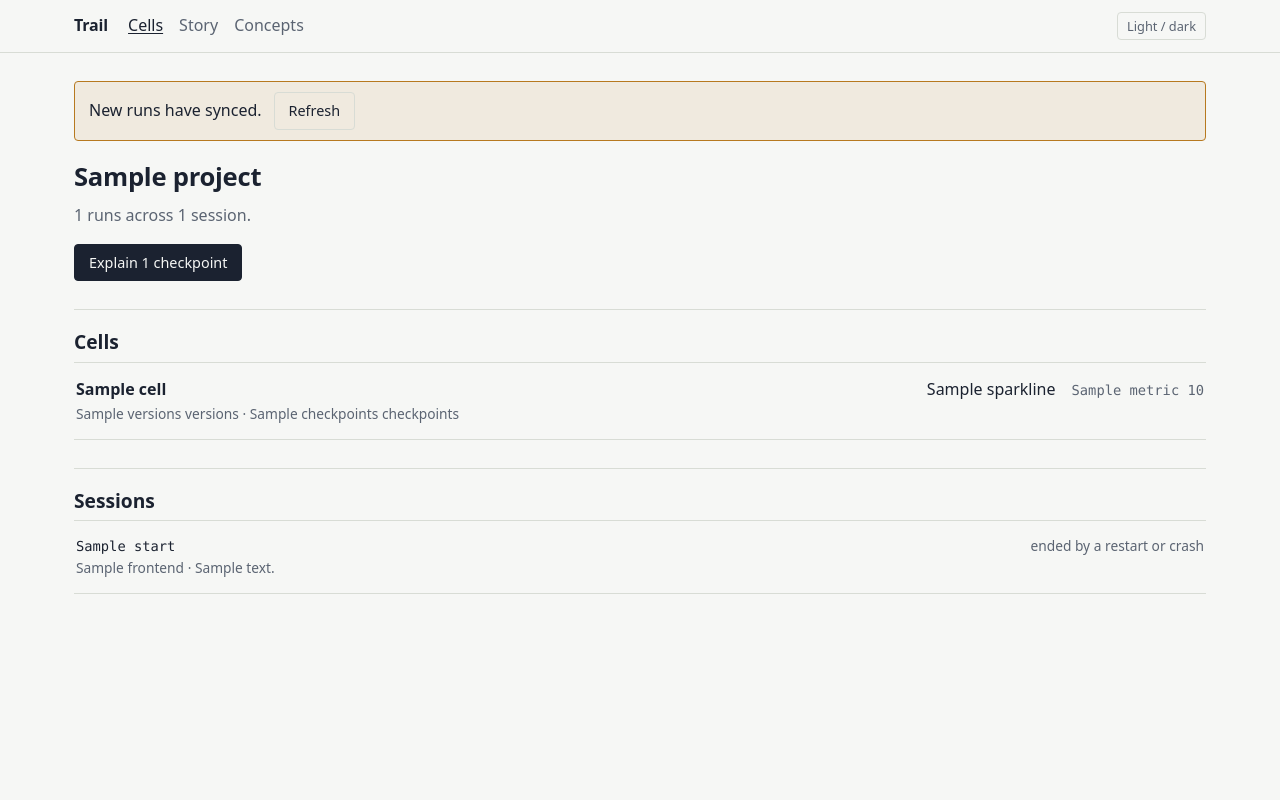
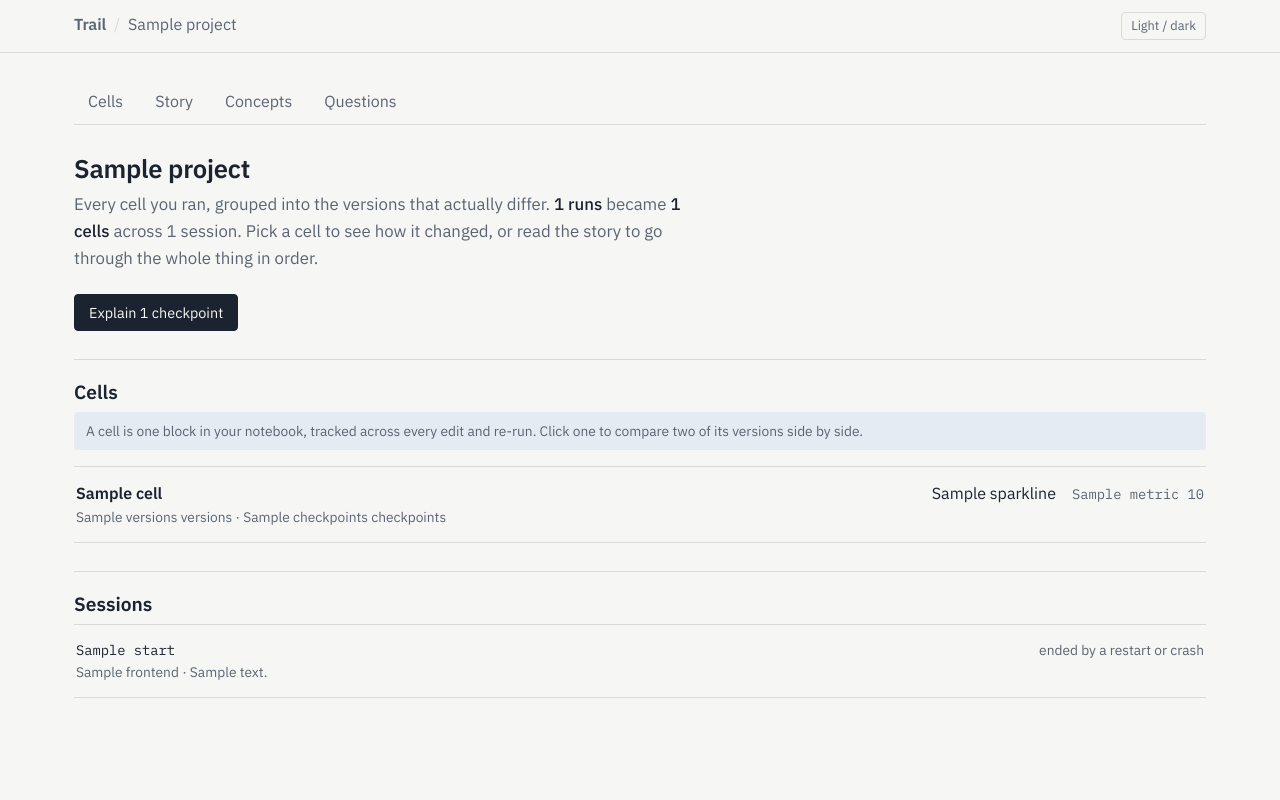
Before and after one commit to kavin-upreti/trail, a FastAPI app: template src/trail/viewer/templates/overview.html in a window 1280 px wide. Run offline with FastAPI, Linux system fonts and the light colour scheme; the template is opened without the code that fills it: most values are stand-ins (such as "Sample title", 1, 10 or a date in 2020).

Commit message:
M6 follow-up: fix the viewer's legibility and navigation
The user opened the viewer and said the font was bad, the UI was trash, and
they couldn't tell where to navigate. All fair — and none of it was visible
from a test suite that only checked content was present, never legible. Found
the rest by taking a headless screenshot and actually looking at it.

Fixed:
- Pygments shipped its LIGHT stylesheet onto a dark page, painting a white slab
  behind the code, and emitted unscoped `pre`/`td.linenos` rules that leaked
  into the page. Now only .hl-scoped token rules, with a dark theme under the
  same guards as the palette.
- Line numbers wrapped mid-number ("10" as "1" over "0").
- Code lines wrapped, so the two diff panes drifted out of step and a change sat
  beside the wrong line. Now one line per row with horizontal scroll.
- The "new runs synced" banner showed on every load: `.banner { display: flex }`
  silently overrode the [hidden] attribute.
- Markdown was never wired up despite SPEC 13.1, so Claude's prose showed raw
  backticks around every `variable`.

Navigation: breadcrumbs, a tab bar marking the current section, a lede on every
page saying what you're looking at, the A/B mechanic explained where it's used,
numbered story chapters labelled with your own checkpoint notes.

Bundled IBM Plex Sans + Mono after all (SIL OFL, latin subsets, 138 KB). SPEC
13.5 asked for it; taking the system-font fallback was the wrong call.

ADR 0006 records it, including the lesson: a route returning 200 is not evidence
that a page is usable.

Co-Authored-By: Claude Opus 5 (1M context) <noreply@anthropic.com>
Claude-Session: https://claude.ai/code/session_01VMem5jejWwFB2Jhv1dHpkX

```diff
--- a/src/trail/viewer/app.py
+++ b/src/trail/viewer/app.py
@@ -51,6 +51,27 @@ def create_app(root: Path) -> FastAPI:
 
     templates = Jinja2Templates(directory=str(HERE / "templates"))
     templates.env.filters["metric_name"] = primary_name
+
+    def _markdown(text: str, inline: bool = False) -> str:
+        """Render Claude's prose. HTML is disabled (SPEC 13.1) — this text is data.
+
+        why: the analysis is written in Markdown, so without this the page showed
+        literal backticks around every `variable` and `function()`.
+        """
+        if not text:
+            return ""
+        try:
+            from markdown_it import MarkdownIt
+
+            md = MarkdownIt("commonmark", {"html": False, "linkify": False})
+            return md.renderInline(text) if inline else md.render(text)
+        except ImportError:
+            import html as html_mod
+
+            return html_mod.escape(text)
+
+    templates.env.filters["md"] = _markdown
+    templates.env.filters["md_inline"] = lambda text: _markdown(text, inline=True)
 
     def _concept_lookup(concept_id: str):
         from trail.analysis import concepts as concepts_mod
@@ -230,6 +251,7 @@ def create_app(root: Path) -> FastAPI:
         return page(
             request,
             "overview.html",
+            section="cells",
             project=project,
             result=result,
             cells=cells,
@@ -258,6 +280,8 @@ def create_app(root: Path) -> FastAPI:
         return page(
             request,
             "cell.html",
+            section="cells",
+            wide=True,
             project=project,
             cell=cell,
             spine=spine(cell, result, paths),
@@ -297,6 +321,9 @@ def create_app(root: Path) -> FastAPI:
                     "left": left,
                     "right": right,
                     "rows": diffs.side_by_side(left.code, right.code),
+                    "unified": diffs.unified(
+                        left.code, right.code, f"v{step.start_n}", f"v{step.end_n}"
+                    ),
                     "left_out": outputs_for(left, project),
                     "right_out": outputs_for(right, project),
                     "left_metrics": version_metrics(left),
@@ -341,7 +368,7 @@ def create_app(root: Path) -> FastAPI:
             for cid, uses in sorted(used.items())
             if concepts_mod.get(cid)
         ]
-        return page(request, "concepts.html", project=project, entries=entries)
+        return page(request, "concepts.html", section="concepts", project=project, entries=entries)
 
     @app.get("/p/{project}/qa", response_class=HTMLResponse)
     def qa(request: Request, project: str) -> HTMLResponse:
@@ -350,6 +377,7 @@ def create_app(root: Path) -> FastAPI:
         return page(
             request,
             "qa.html",
+            section="qa",
             project=project,
             answers=[{"name": p.stem, "text": p.read_text(encoding="utf-8")} for p in files],
         )
--- /dev/null
+++ b/src/trail/viewer/static/css/fonts.css
@@ -0,0 +1,42 @@
+/* IBM Plex Sans + Mono, latin subset. SIL Open Font License 1.1.
+   https://github.com/IBM/plex — bundled so the viewer works with no network. */
+
+@font-face {
+  font-family: 'IBM Plex Mono';
+  font-style: normal;
+  font-weight: 400;
+  font-display: swap;
+  src: url('/static/fonts/ibm-plex-mono-400.woff2') format('woff2');
+}
+
+@font-face {
+  font-family: 'IBM Plex Mono';
+  font-style: normal;
+  font-weight: 600;
+  font-display: swap;
+  src: url('/static/fonts/ibm-plex-mono-600.woff2') format('woff2');
+}
+
+@font-face {
+  font-family: 'IBM Plex Sans';
+  font-style: normal;
+  font-weight: 400;
+  font-display: swap;
+  src: url('/static/fonts/ibm-plex-sans-400.woff2') format('woff2');
+}
+
+@font-face {
+  font-family: 'IBM Plex Sans';
+  font-style: normal;
+  font-weight: 500;
+  font-display: swap;
+  src: url('/static/fonts/ibm-plex-sans-500.woff2') format('woff2');
+}
+
+@font-face {
+  font-family: 'IBM Plex Sans';
+  font-style: normal;
+  font-weight: 600;
+  font-display: swap;
+  src: url('/static/fonts/ibm-plex-sans-600.woff2') format('woff2');
+}
--- a/src/trail/viewer/static/css/trail.css
+++ b/src/trail/viewer/static/css/trail.css
@@ -19,11 +19,9 @@
   --checkpoint-wash: rgba(183, 121, 31, 0.10);
   --signal-wash: rgba(36, 87, 197, 0.08);
 
-  /* SPEC 13.5 asks for IBM Plex with a system fallback. We ship the fallback:
-     it is already on the machine, keeps the viewer fully offline, and adds no
-     binaries to the repo. */
-  --sans: ui-sans-serif, system-ui, -apple-system, "Segoe UI", Roboto, "Helvetica Neue", Arial, sans-serif;
-  --mono: ui-monospace, "SF Mono", SFMono-Regular, Menlo, Consolas, "Liberation Mono", monospace;
+  /* IBM Plex, bundled as woff2 (SIL OFL) so the viewer needs no network. */
+  --sans: "IBM Plex Sans", ui-sans-serif, system-ui, -apple-system, "Segoe UI", Roboto, sans-serif;
+  --mono: "IBM Plex Mono", ui-monospace, "SF Mono", SFMono-Regular, Menlo, Consolas, monospace;
 
   --spine-width: 280px;
   --reading: 720px;
@@ -121,12 +119,46 @@ code, pre, .mono { font-family: var(--mono); font-size: 13.5px; line-height: 1.5
 }
 .wordmark:hover { text-decoration: none; }
 
-.masthead nav { display: flex; gap: 16px; flex: 1; }
-.masthead nav a { color: var(--graphite); text-decoration: none; }
-.masthead nav a:hover,
-.masthead nav a[aria-current="page"] { color: var(--ink); text-decoration: underline; }
+.crumbs { display: flex; align-items: baseline; gap: 8px; flex: 1; min-width: 0; }
+.crumbs a { color: var(--graphite); text-decoration: none; white-space: nowrap; }
+.crumbs a:hover { color: var(--ink); text-decoration: underline; }
+.crumbs .sep { color: var(--rule); }
+.crumbs .here { color: var(--ink); font-weight: 500; overflow: hidden; text-overflow: ellipsis; }
+
+.tabs { display: flex; gap: 4px; border-bottom: 1px solid var(--rule); margin: 0 0 28px; }
+.tabs a {
+  color: var(--graphite);
+  text-decoration: none;
+  padding: 8px 14px;
+  border-bottom: 2px solid transparent;
+  margin-bottom: -1px;
+}
+.tabs a:hover { color: var(--ink); }
+.tabs a[aria-current="page"] { color: var(--ink); border-bottom-color: var(--checkpoint); font-weight: 500; }
+
+.lede { font-size: 1.05rem; color: var(--graphite); max-width: 62ch; margin: -4px 0 22px; }
+.lede strong { color: var(--ink); font-weight: 500; }
+
+.hint {
+  font-size: 0.86rem;
+  color: var(--graphite);
+  background: var(--signal-wash);
+  border-radius: 4px;
+  padding: 8px 12px;
+  margin: 0 0 16px;
+}
+kbd {
+  font-family: var(--mono);
+  font-size: 0.82em;
+  border: 1px solid var(--rule);
+  border-bottom-width: 2px;
+  border-radius: 3px;
+  padding: 0 4px;
+  background: var(--raised);
+}
 
 .shell { max-width: var(--shell); margin: 0 auto; padding: 28px 24px 96px; }
+.shell.is-wide { max-width: 1640px; }
 .reading { max-width: var(--reading); }
 
 .muted { color: var(--graphite); }
@@ -329,19 +421,31 @@ summary:hover { color: var(--ink); }
 
 /* ---------- story ---------- */
 
-.story { display: grid; grid-template-columns: 130px minmax(0, 1fr); gap: 32px; }
+.story { display: grid; grid-template-columns: 200px minmax(0, 1fr); gap: 40px; }
 .rail { position: sticky; top: 76px; align-self: start; font-size: 0.82rem; }
 .rail ol { list-style: none; margin: 0; padding: 0; }
-.rail li { padding: 3px 0; }
+.rail li { padding: 5px 0; line-height: 1.4; }
 .rail a { color: var(--graphite); text-decoration: none; display: block; }
 .rail a:hover { color: var(--ink); }
 .rail a.is-current { color: var(--ink); font-weight: 600; }
 
 .chapter { border-top: 1px solid var(--rule); padding-top: 28px; margin-top: 44px; scroll-margin-top: 84px; }
 .chapter:first-of-type { border-top: 0; margin-top: 0; }
-.chapter-note { color: var(--checkpoint); font-size: 1.05rem; margin-bottom: 6px; }
+.chapter-note { color: var(--checkpoint); font-size: 1.1rem; margin-bottom: 6px; font-weight: 500; }
+.chapter-index {
+  font-family: var(--mono);
+  font-size: 0.76rem;
+  color: var(--graphite);
+  border: 1px solid var(--rule);
+  border-radius: 999px;
+  padding: 1px 9px;
+}
 .chapter-body { max-width: var(--reading); }
 .chapter-wide { max-width: 1080px; }
+
+/* why: a class that sets `display` overrides the [hidden] attribute, so the
+   "new runs synced" banner showed on every page load. */
+[hidden] { display: none !important; }
 
 .banner {
   border: 1px solid var(--checkpoint);
--- a/src/trail/viewer/static/js/trail.js
+++ b/src/trail/viewer/static/js/trail.js
@@ -138,6 +138,27 @@
     });
   });
 
+  // -- side-by-side / one-column diff ------------------------------------
+  document.querySelectorAll("[data-diff-view]").forEach(function (button) {
+    button.addEventListener("click", function () {
+      var wanted = button.getAttribute("data-diff-view");
+      document.querySelectorAll("[data-diff-view]").forEach(function (other) {
+        other.setAttribute("aria-pressed", String(other === button));
+      });
+      document.querySelectorAll("[data-diff-pane]").forEach(function (pane) {
+        pane.hidden = pane.getAttribute("data-diff-pane") !== wanted;
+      });
+      try { localStorage.setItem("trail-diff-view", wanted); } catch (e) {}
+    });
+  });
+  try {
+    var savedView = localStorage.getItem("trail-diff-view");
+    if (savedView) {
+      var target = document.querySelector('[data-diff-view="' + savedView + '"]');
+      if (target) target.click();
+    }
+  } catch (e) {}
+
   // -- story mode keyboard ----------------------------------------------
   var chapters = Array.prototype.slice.call(document.querySelectorAll(".chapter"));
   if (chapters.length) {
--- a/src/trail/viewer/templates/_macros.html
+++ b/src/trail/viewer/templates/_macros.html
@@ -65,34 +65,34 @@
     · {{ analysis.effect.direction }} · {{ analysis.effect.confidence }} confidence
   </p>
   {% if analysis.effect.noise_note %}<p class="muted small">{{ analysis.effect.noise_note }}</p>{% endif %}
-  <p>{{ analysis.summary }}</p>
+  <div>{{ analysis.summary | md | safe }}</div>
 
   {% if analysis.changes %}
     <h3>What changed</h3>
     <ul>{% for change in analysis.changes %}
-      <li><strong>{{ change.what }}</strong>{% if change.detail %} — {{ change.detail }}{% endif %}</li>
+      <li><strong>{{ change.what | md_inline | safe }}</strong>{% if change.detail %} — {{ change.detail | md_inline | safe }}{% endif %}</li>
     {% endfor %}</ul>
   {% endif %}
 
   {% if analysis.why %}
     <h3>Why it helps</h3>
-    {% for para in analysis.why.split("\n\n") %}<p>{{ para }}</p>{% endfor %}
+    {{ analysis.why | md | safe }}
   {% endif %}
 
   {% if analysis.context_warnings %}
     <div class="caution">
       <strong>Careful</strong> — other things changed at the same time:
-      <ul>{% for warning in analysis.context_warnings %}<li>{{ warning }}</li>{% endfor %}</ul>
+      <ul>{% for warning in analysis.context_warnings %}<li>{{ warning | md_inline | safe }}</li>{% endfor %}</ul>
     </div>
   {% endif %}
 
   {% if analysis.tradeoffs %}
     <h3>Tradeoffs</h3>
-    <ul>{% for item in analysis.tradeoffs %}<li>{{ item }}</li>{% endfor %}</ul>
+    <ul>{% for item in analysis.tradeoffs %}<li>{{ item | md_inline | safe }}</li>{% endfor %}</ul>
   {% endif %}
 
   {% if analysis.plot_observations %}
-    <h3>What the plots show</h3><p>{{ analysis.plot_observations }}</p>
+    <h3>What the plots show</h3>{{ analysis.plot_observations | md | safe }}
   {% endif %}
 
   {% if analysis.concepts or analysis.other_concepts %}
@@ -117,13 +117,13 @@
 
   {% if analysis.try_next %}
     <h3>Try next</h3>
-    <ul>{% for item in analysis.try_next %}<li>{{ item }}</li>{% endfor %}</ul>
+    <ul>{% for item in analysis.try_next %}<li>{{ item | md_inline | safe }}</li>{% endfor %}</ul>
   {% endif %}
 
   {% if analysis.self_check %}
     <h3>Check yourself</h3>
     {% for item in analysis.self_check %}
-      <details><summary>{{ item.question }}</summary><p>{{ item.answer }}</p></details>
+      <details><summary>{{ item.question | md_inline | safe }}</summary>{{ item.answer | md | safe }}</details>
     {% endfor %}
   {% endif %}
 </div>
--- a/src/trail/viewer/templates/base.html
+++ b/src/trail/viewer/templates/base.html
@@ -4,28 +4,43 @@
 <meta charset="utf-8">
 <meta name="viewport" content="width=device-width, initial-scale=1">
 <title>{% block title %}Trail{% endblock %}</title>
+<link rel="stylesheet" href="/static/css/fonts.css">
 <link rel="stylesheet" href="/static/css/trail.css">
 <style>{{ pygments_css }}</style>
 </head>
 <body>
 <header class="masthead">
   <div class="masthead-inner">
-    <a class="wordmark" href="/">Trail</a>
-    <nav>
-      {% block nav %}{% endblock %}
-    </nav>
+    <div class="crumbs">
+      <a class="wordmark" href="/">Trail</a>
+      {% if project %}
+        <span class="sep">/</span>
+        <a href="/p/{{ project }}">{{ project }}</a>
+      {% endif %}
+      {% block crumb %}{% endblock %}
+    </div>
     <button class="theme-toggle" data-theme-toggle type="button">Light / dark</button>
   </div>
 </header>
 
-<main class="shell">
+<main class="shell {{ "is-wide" if wide }}">
+  {% if project %}
+  <nav class="tabs" aria-label="Sections of this project">
+    <a href="/p/{{ project }}" {% if section == "cells" %}aria-current="page"{% endif %}>Cells</a>
+    <a href="/p/{{ project }}/story" {% if section == "story" %}aria-current="page"{% endif %}>Story</a>
+    <a href="/p/{{ project }}/concepts" {% if section == "concepts" %}aria-current="page"{% endif %}>Concepts</a>
+    <a href="/p/{{ project }}/qa" {% if section == "qa" %}aria-current="page"{% endif %}>Questions</a>
+  </nav>
+  {% endif %}
+
   {% if stamp is defined and project %}
   <div class="banner" data-refresh-banner hidden>
-    <span>New runs have synced.</span>
-    <button class="button is-quiet" type="button" onclick="window.location.reload()">Refresh</button>
+    <span>New runs have synced from your notebook.</span>
+    <button class="button is-quiet" type="button" onclick="window.location.reload()">Reload</button>
   </div>
   <span hidden data-stamp-url="/api/p/{{ project }}/stamp" data-stamp="{{ stamp }}"></span>
   {% endif %}
+
   {% block content %}{% endblock %}
 </main>
 
--- a/src/trail/viewer/templates/overview.html
+++ b/src/trail/viewer/templates/overview.html
@@ -1,15 +1,14 @@
 {% extends "base.html" %}
 {% import "_macros.html" as m %}
 {% block title %}{{ project }} — Trail{% endblock %}
-{% block nav %}
-  <a href="/p/{{ project }}" aria-current="page">Cells</a>
-  <a href="/p/{{ project }}/story">Story</a>
-  <a href="/p/{{ project }}/concepts">Concepts</a>
-{% endblock %}
 {% block content %}
 <h1>{{ project }}</h1>
-<p class="muted">
-  {{ result.runs | length }} runs across {{ sessions | length }} session{{ "" if sessions|length == 1 else "s" }}.
+<p class="lede">
+  Every cell you ran, grouped into the versions that actually differ.
+  <strong>{{ result.runs | length }} runs</strong> became
+  <strong>{{ cells | rejectattr("hidden") | list | length }} cells</strong>
+  across {{ sessions | length }} session{{ "" if sessions|length == 1 else "s" }}.
+  Pick a cell to see how it changed, or read the story to go through the whole thing in order.
 </p>
 
 {% set unexplained = [] %}
@@ -31,6 +30,8 @@
 
 <div class="panel">
   <div class="panel-head"><h2>Cells</h2></div>
+  <p class="hint">A cell is one block in your notebook, tracked across every edit and re-run.
+     Click one to compare two of its versions side by side.</p>
   <div class="rows">
     {% for cell in cells if not cell.hidden %}
     <a class="row" href="/p/{{ project }}/cell/{{ cell.key }}">
--- a/src/trail/viewer/templates/qa.html
+++ b/src/trail/viewer/templates/qa.html
@@ -1,10 +1,5 @@
 {% extends "base.html" %}
 {% block title %}Questions — {{ project }} — Trail{% endblock %}
-{% block nav %}
-  <a href="/p/{{ project }}">Cells</a>
-  <a href="/p/{{ project }}/story">Story</a>
-  <a href="/p/{{ project }}/concepts">Concepts</a>
-{% endblock %}
 {% block content %}
 <h1>Questions you've asked</h1>
 {% if answers %}
```
Also changed, not shown: other parts of src/trail/viewer/static/css/trail.css (+82 -10 lines), docs/decisions/0006-viewer-ui-fixes.md (added, +45 -0 lines), src/trail/viewer/diffs.py (+35 -1 lines), src/trail/viewer/templates/cell.html (+21 -19 lines), src/trail/viewer/templates/concepts.html (+0 -7 lines), src/trail/viewer/templates/story.html (+23 -20 lines), README.md, src/trail/viewer/static/fonts/ibm-plex-mono-400.woff2 (added), src/trail/viewer/static/fonts/ibm-plex-mono-600.woff2 (added), src/trail/viewer/static/fonts/ibm-plex-sans-400.woff2 (added), src/trail/viewer/static/fonts/ibm-plex-sans-500.woff2 (added), src/trail/viewer/static/fonts/ibm-plex-sans-600.woff2 (added).
